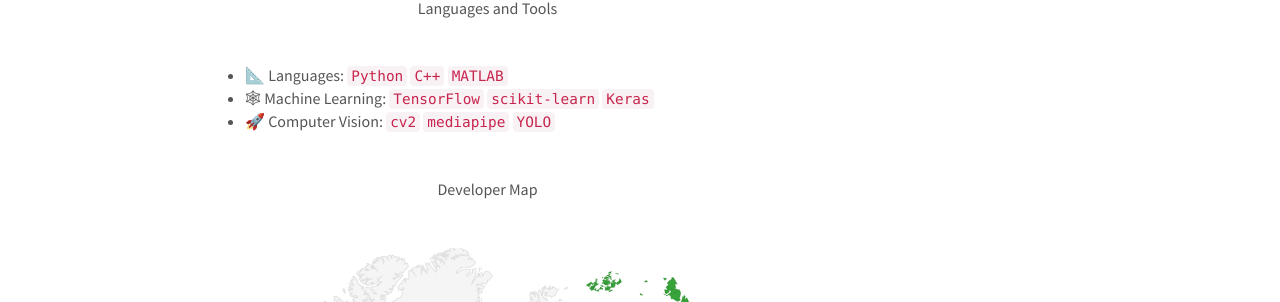
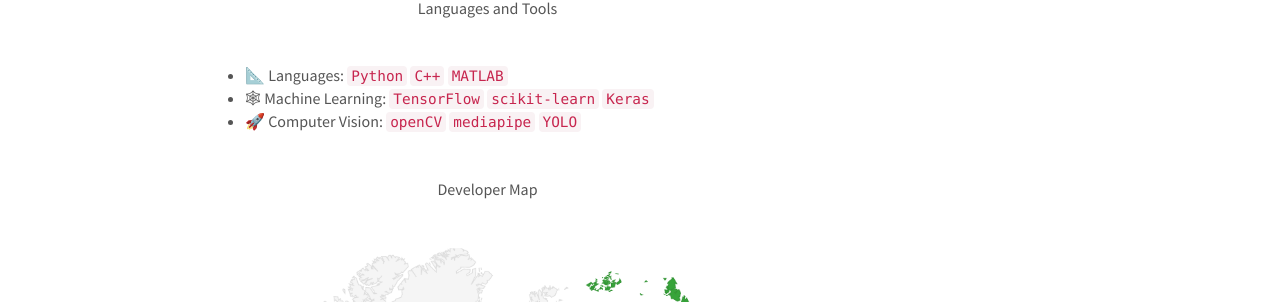
Before and after one commit to qxresearch/qxresearch.github.io, a Jekyll site: the page built from _pages/home.md, in a window 1280 px wide and 900 px high, scrolled down 669 px. Shown: the part 146-448 px from the top of the window. Built offline with Jekyll 4.4.1, drawn with Linux system fonts in a browser that asks for light colours; nearby versions of some CDN libraries; comment, search, counter and statistics services are not loaded.

Commit message:
Update home.md

```diff
--- a/_pages/home.md
+++ b/_pages/home.md
@@ -26,7 +26,7 @@ In past couple of years, computing has expanded as a field and grown in its impo
 
  * 📐 Languages: `Python` `C++` `MATLAB`
  * 🕸 Machine Learning: `TensorFlow` `scikit‑learn` `Keras`
- * 🚀 Computer Vision: `cv2` `mediapipe` `YOLO`
+ * 🚀 Computer Vision: `openCV` `mediapipe` `YOLO`
 
 <br>
 
```
